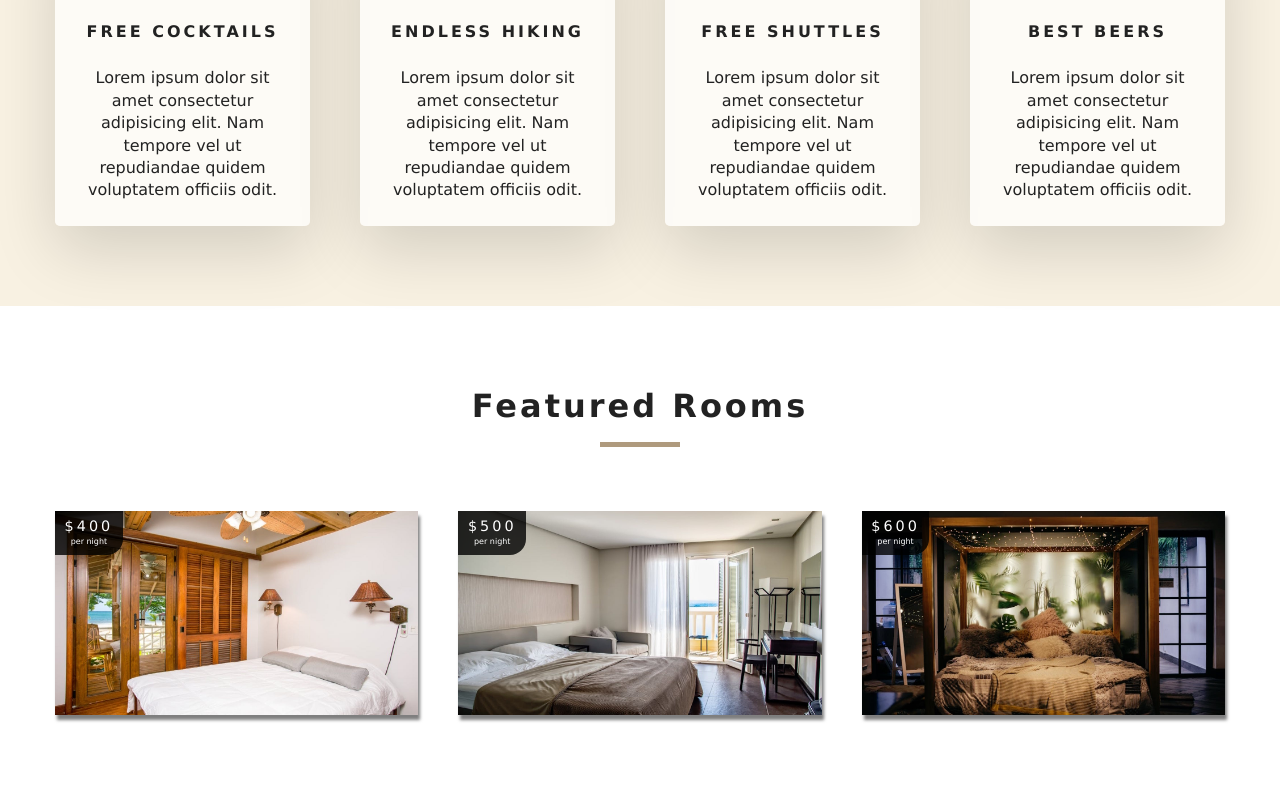
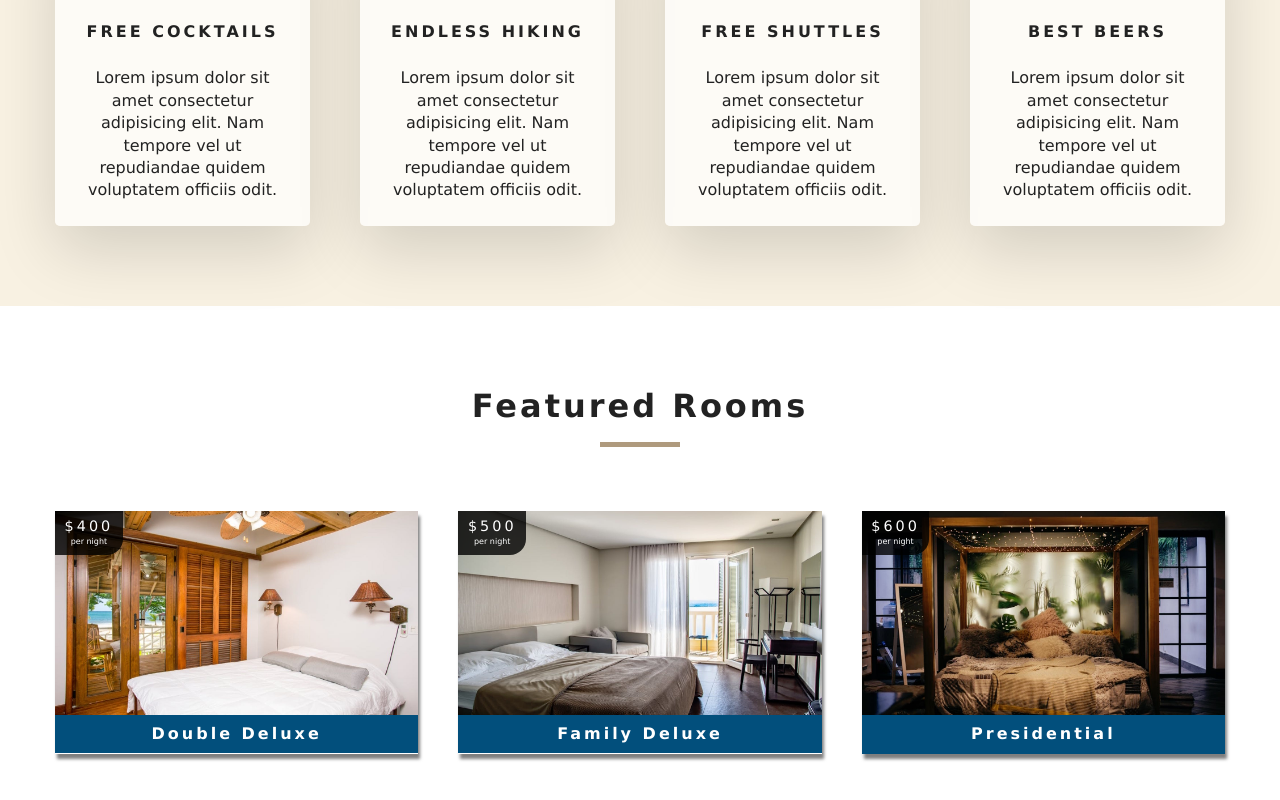
Before and after one commit to tam135/Beach-getaway, a React (Create React App) app: page / in a window 1280 px wide. Shown: the part 1133-1933 px from the top of the page. Built offline with nearby package versions, Linux system fonts and the light colour scheme.

Commit message:
changed featured room text/background color

```diff
--- a/src/App.css
+++ b/src/App.css
@@ -389,13 +389,15 @@ h6 {
   transform: translate(-50%, -50%) scale(1);
 }
 .room-info {
-  background: var(--darkGrey);
+  background: var(--mainBlue);
   text-transform: capitalize;
   padding: 0.5rem 0;
   text-align: center;
   font-weight: 700;
   letter-spacing: var(--mainSpacing);
+  color: var(--mainWhite);
 }
+
 /* end of room  */
 /* single room*/
 
--- a/src/components/Room.js
+++ b/src/components/Room.js
@@ -1,6 +1,7 @@
 import React from 'react'
 import { Link } from 'react-router-dom'
 import defaultImg from '../images/room-1.jpeg'
+import PropTypes from 'prop-types';
 
 export default function Room({room}) {
   const { name, slug, images, price } = room;
@@ -17,6 +18,7 @@ export default function Room({room}) {
         </div>
         <Link to={`/rooms/${slug}`} className='btn-primary room-link'>Features</Link>
       </div>
+      <p className='room-info'>{name}</p>
     </article>
   )
 }
```
